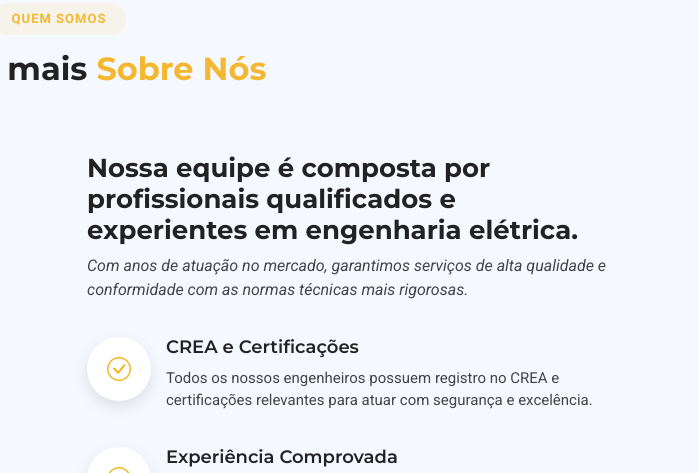
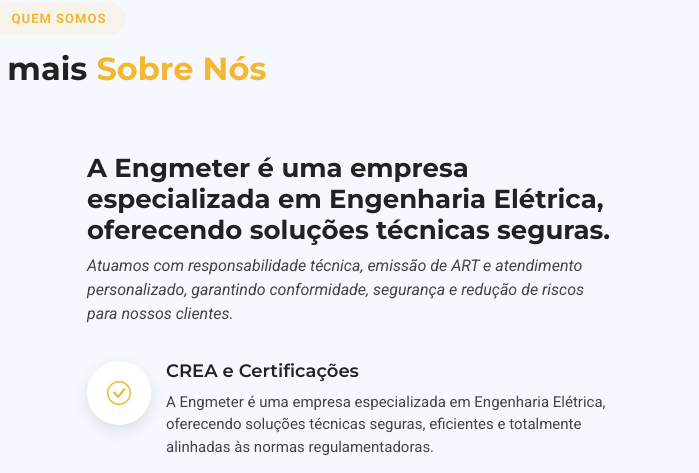
Before and after one commit to jonfisik/Engmeter, a plain HTML site: page index.html in a window 1280 px wide. Shown: the part 1226-1699 px from the top of the page, 581-1280 px from the left. Drawn offline with nearby package versions, Linux system fonts and the light colour scheme.

Commit message:
Atualização Quem Somos

```diff
--- a/index.html
+++ b/index.html
@@ -161,16 +161,16 @@
 
           <div class="col-lg-6 d-flex flex-column justify-content-center" data-aos="fade-up" data-aos-delay="200">
             <div class="about-content ps-0 ps-lg-3">
-              <h3>Nossa equipe é composta por profissionais qualificados e experientes em engenharia elétrica.</h3>
+              <h3>A Engmeter é uma empresa especializada em Engenharia Elétrica, oferecendo soluções técnicas seguras.</h3>
               <p class="fst-italic">
-                Com anos de atuação no mercado, garantimos serviços de alta qualidade e conformidade com as normas técnicas mais rigorosas.
+                Atuamos com responsabilidade técnica, emissão de ART e atendimento personalizado, garantindo conformidade, segurança e redução de riscos para nossos clientes.
               </p>
               <ul>
                 <li>
                   <i class="bi bi-check-circle"></i>
                   <div>
                     <h4>CREA e Certificações</h4>
-                    <p>Todos os nossos engenheiros possuem registro no CREA e certificações relevantes para atuar com segurança e excelência.</p>
+                    <p>A Engmeter é uma empresa especializada em Engenharia Elétrica, oferecendo soluções técnicas seguras, eficientes e totalmente alinhadas às normas regulamentadoras.</p>
                   </div>
                 </li>
                 <li>
```
